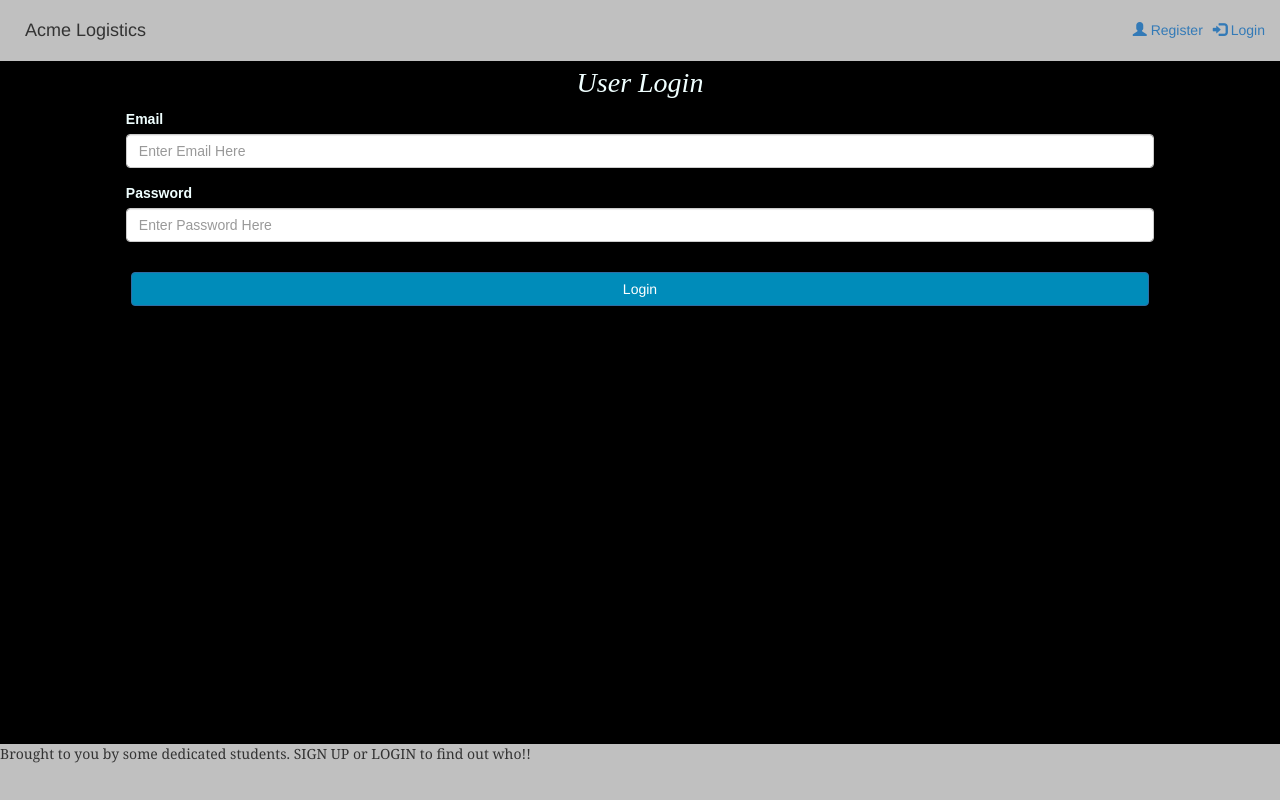
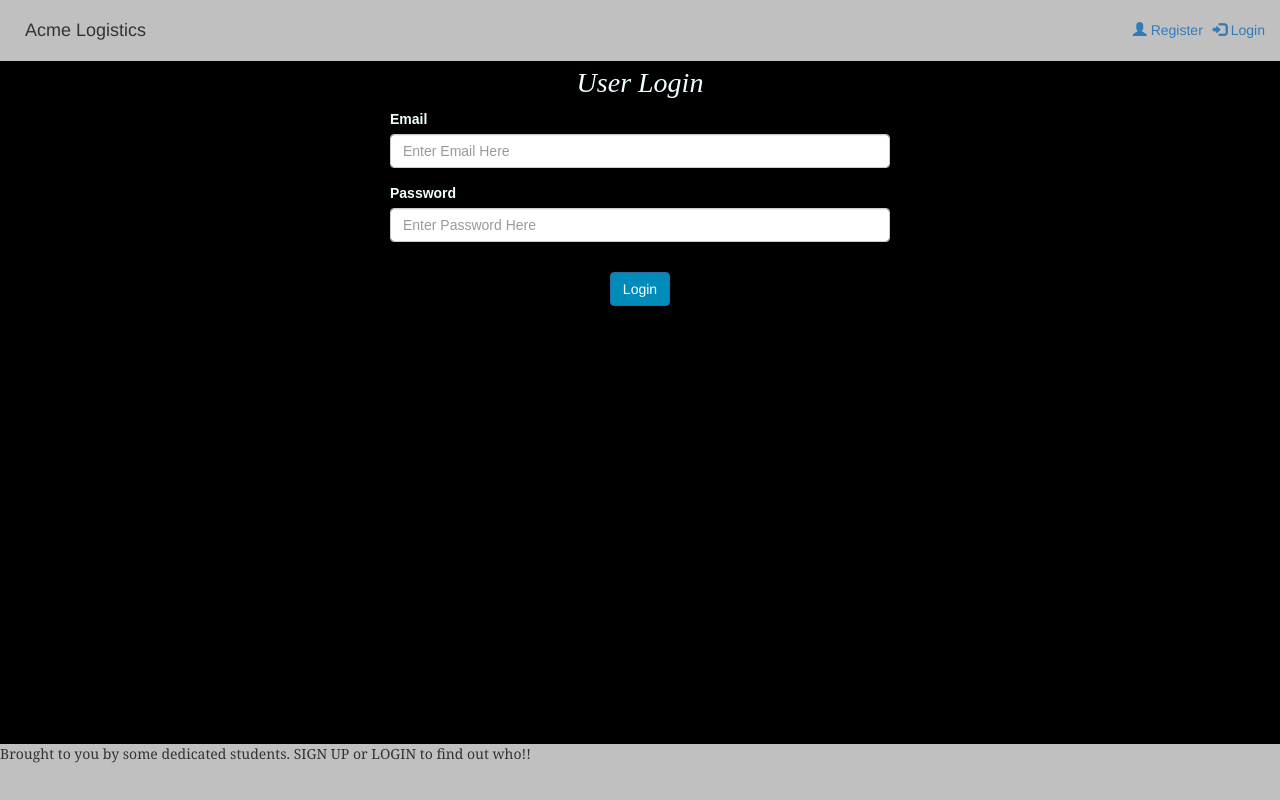
Before and after one commit to AdrianDoran/Project_Smart_Home, an Angular app in the folder web/app/: page /login in a window 1280 px wide. Built offline with nearby package versions, Linux system fonts and the light colour scheme.

Commit message:
login page styling

```diff
--- a/web/app/src/app/devicelist/device.list.component.ts
+++ b/web/app/src/app/devicelist/device.list.component.ts
@@ -28,9 +28,10 @@ export class DeviceListComponent implements OnInit {
         private deviceService: DeviceService
     ) {
         // Possibly use the stored device we want instead of using the whole set of devices.
+        this.currentDevice = JSON.parse(localStorage.getItem('currentDevice'));
         this.userDevices = JSON.parse(localStorage.getItem('userDevices'));
         this.currentUser =  JSON.parse(localStorage.getItem('currentUser'));
-        this.currentDevice = JSON.parse(localStorage.getItem('currentDevice'));
+
     }
 
     ngOnInit() {
--- a/web/app/src/app/home/home.component.html
+++ b/web/app/src/app/home/home.component.html
@@ -16,7 +16,7 @@
                 <!-- userDevices does not load first time of page, investigation needed  -->
                 <tr *ngFor="let userDevices of userDevices">
                     <td>
-                        <button class="btn btn-devices" id="btn-devices" routerLink="/devicelist"
+                        <button id="btn-devices" routerLink="/devicelist"
                             (click)="selectDevice(userDevices.name, userDevices.data)">
                             {{userDevices.name}} </button>
                     </td>
--- a/web/app/src/app/login/login.component.html
+++ b/web/app/src/app/login/login.component.html
@@ -1,10 +1,12 @@
 <!DOCTYPE html>
 
+<div class="login-wrapper">
     <h3>User Login</h3>
     <form [formGroup]="loginForm" (ngSubmit)="onFormSubmit()">
         <div class="form-group">
             <label for="email">Email</label>
-        <input type="text" formControlName="email" class="form-control" [ngClass]="{ 'is-invalid': submitted && fval.email.errors }" placeholder="Enter Email Here"/>
+            <input type="text" formControlName="email" class="form-control"
+                [ngClass]="{ 'is-invalid': submitted && fval.email.errors }" placeholder="Enter Email Here" />
             <div *ngIf="submitted && fval.email.errors" class="invalid-feedback">
                 <div *ngIf="fval.email.errors.required">Email is required</div>
                 <div *ngIf="fval.email.errors.email">Enter valid email address</div>
@@ -12,7 +14,8 @@
         </div>
         <div class="form-group">
             <label for="password">Password</label>
-        <input type="password" formControlName="password" class="form-control" [ngClass]="{ 'is-invalid': submitted && fval.password.errors }" placeholder="Enter Password Here" />
+            <input type="password" formControlName="password" class="form-control"
+                [ngClass]="{ 'is-invalid': submitted && fval.password.errors }" placeholder="Enter Password Here" />
             <div *ngIf="submitted && fval.password.errors" class="invalid-feedback">
                 <div *ngIf="fval.password.errors.required">Password is required</div>
             </div>
@@ -24,3 +27,4 @@
             </button>
         </div>
     </form>
+</div>
--- a/web/app/src/styles.scss
+++ b/web/app/src/styles.scss
@@ -36,6 +36,7 @@ ul li:hover {
                 opacity: 0.65;
                 padding: 0;
                 border: 2px solid white;
+                border-radius: 10px;
                 text-emphasis: none !important;
                 text-decoration: none !important;
                 transition: 0.3s;
@@ -91,6 +92,37 @@ ul li:hover {
         }
     }
 }
+}
+
+.login-wrapper{
+    width: 100%;
+    height: 100%;
+    display: flex;
+    flex-wrap: wrap;
+    flex-direction: row;
+    justify-content: center;
+    align-content: center;
+    h3{
+        width: 100%;
+    }
+    form{
+        width: 500px;
+        height: auto;
+        display: flex;
+        flex-direction: row;
+        flex-wrap: wrap;
+        align-content: center;
+        justify-content: center;
+        .form-group{
+            display: flex;
+            flex-direction: column;
+            width: 100%;
+            height: auto;
+            label{
+                display: block;
+            }
+        }
+    }
 }
 
 .select-group {
```
Lines whose indentation alone changed are shown as unchanged.
